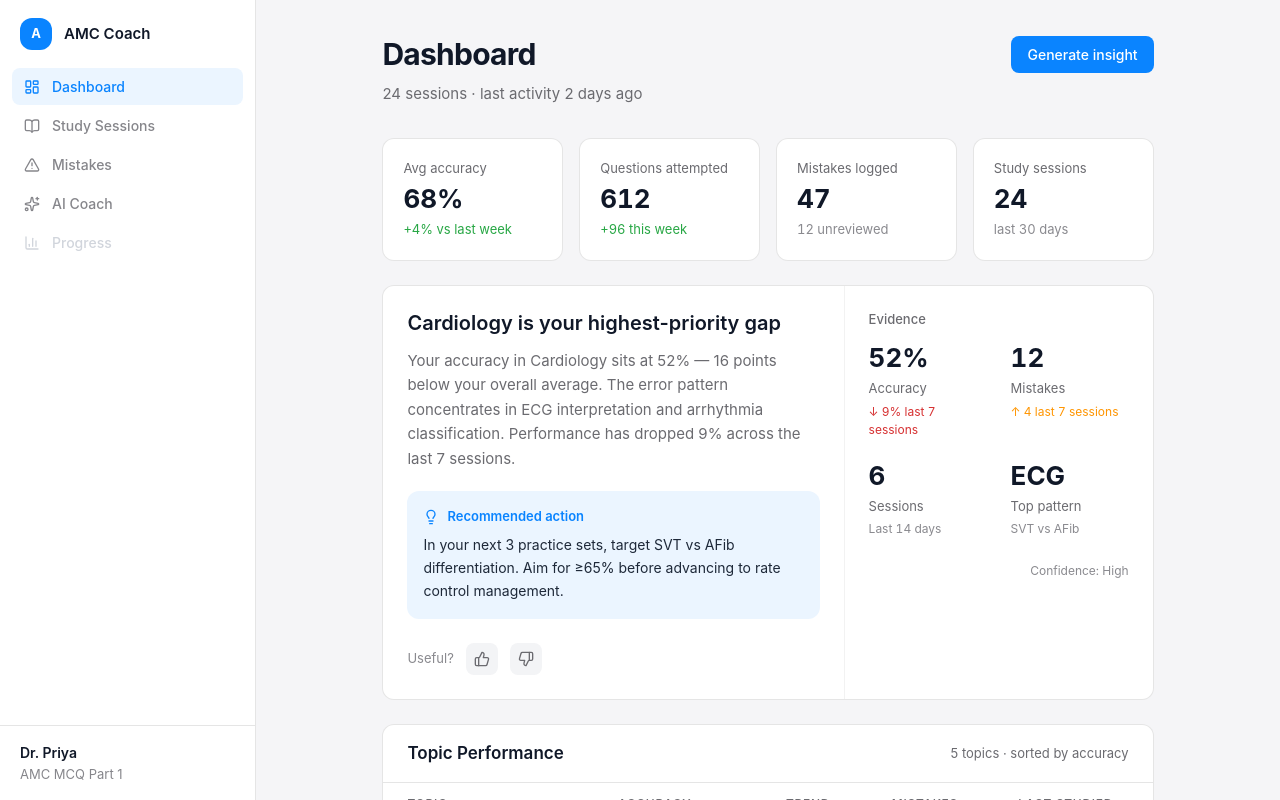
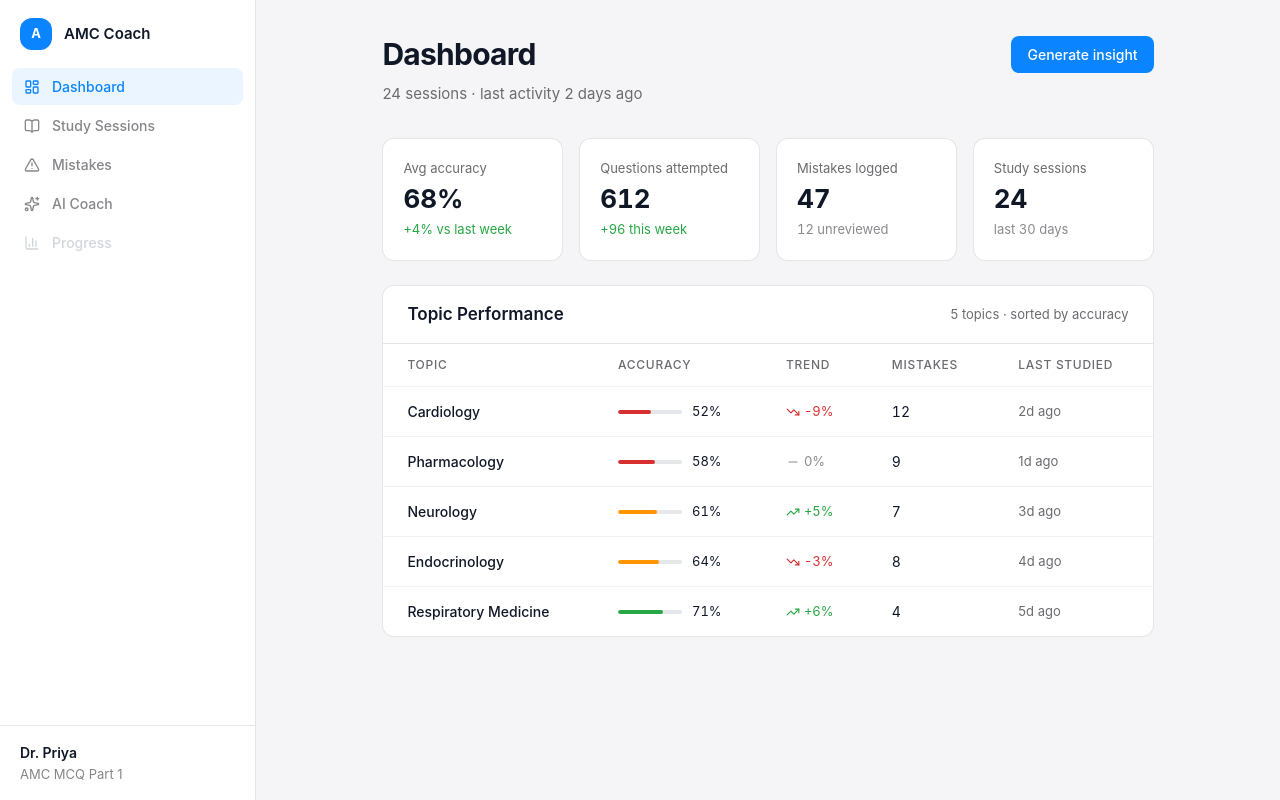
Before and after one commit to BuildWithSai/amc-ai-coach, a React (Vite) app: page / in a window 1280 px wide. Built offline with nearby package versions, Linux system fonts and the light colour scheme.

Commit message:
wire up Dashboard generate insight button to OpenAI pipeline

```diff
--- a/src/pages/DashboardPage.tsx
+++ b/src/pages/DashboardPage.tsx
@@ -1,3 +1,4 @@
+import { useState } from "react";
 import {
   AlertTriangle,
   Activity,
@@ -11,6 +12,11 @@ import {
 import type { ElementType } from "react";
 import { AppShell } from "../components/AppShell";
 import { Button } from "../components/Button";
+import { getSessions, getMistakes } from "../services/storage";
+import { getRankedWeakTopics, getMistakeFrequencyByTopic } from "../analytics/computeAnalytics";
+import { buildDashboardInsightPrompt } from "../prompts/dashboardInsight";
+import { callOpenAI } from "../services/openai";
+import type { DashboardInsightResponse } from "../types/aiResponses";
 
 type StatItem = { label: string; value: string; delta: string; pos: boolean | null };
 type TopicRow = { topic: string; acc: number; trend: number; mistakes: number; lastStudied: string };
@@ -77,6 +83,34 @@ function TrendCell({ trend }: { trend: number }) {
 }
 
 function DashboardPage() {
+  const [insight, setInsight] = useState<DashboardInsightResponse | null>(null);
+  const [loading, setLoading] = useState(false);
+  const [error, setError] = useState(false);
+
+  const handleGenerateInsight = async () => {
+    const sessions = getSessions();
+    const mistakes = getMistakes();
+    const weakTopics = getRankedWeakTopics(sessions);
+    if (weakTopics.length === 0) return;
+    const mistakeFreq = getMistakeFrequencyByTopic(mistakes);
+    const userPrompt = buildDashboardInsightPrompt(weakTopics, mistakeFreq);
+    const systemPrompt = "You are an AI study coach for AMC MCQ Part 1 exam preparation.";
+    setLoading(true);
+    setError(false);
+    const result = await callOpenAI<DashboardInsightResponse>(systemPrompt, userPrompt);
+    if (result) {
+      setInsight(result);
+    } else {
+      setError(true);
+    }
+    setLoading(false);
+  };
+
+  const trendCls = (trend: DashboardInsightResponse["evidence"]["trend"]) =>
+    trend === "declining" ? "text-danger"
+    : trend === "improving" ? "text-success"
+    : "text-tertiary";
+
   return (
     <AppShell>
       <div className="mx-auto w-4/5 px-6 py-8">
@@ -87,7 +121,14 @@ function DashboardPage() {
             <h1 className="text-[30px] font-bold tracking-tight text-gray-900">Dashboard</h1>
             <p className="mt-1.5 text-[15px] text-secondary">24 sessions · last activity 2 days ago</p>
           </div>
-          <Button type="button" className="mt-1">Generate insight</Button>
+          <Button
+            type="button"
+            className="mt-1"
+            onClick={handleGenerateInsight}
+            disabled={loading}
+          >
+            {loading ? "Generating…" : "Generate insight"}
+          </Button>
         </div>
 
         {/* Stats */}
@@ -107,19 +148,27 @@ function DashboardPage() {
           ))}
         </div>
 
-        {/* AI Coaching Brief */}
+        {/* AI Coaching Brief — error state */}
+        {error && (
+          <div className="mb-6 rounded-xl border border-black/10 bg-white p-6">
+            <p className="text-[14px] text-secondary">
+              AI insights temporarily unavailable. Your data is safe.
+            </p>
+          </div>
+        )}
+
+        {/* AI Coaching Brief — insight state */}
+        {insight && !error && (
           <div className="mb-6 rounded-xl border border-black/10 bg-white">
             <div className="grid grid-cols-[1fr_308px]">
 
               {/* Left: insight + action */}
               <div className="border-r border-black/5 p-6">
                 <h2 className="mb-3 text-[20px] font-semibold leading-snug text-balance text-gray-900">
-                Cardiology is your highest-priority gap
+                  {insight.headline}
                 </h2>
                 <p className="mb-5 max-w-[54ch] text-[15px] leading-relaxed text-secondary">
-                Your accuracy in Cardiology sits at 52% — 16 points below your overall average. The error
-                pattern concentrates in ECG interpretation and arrhythmia classification. Performance has
-                dropped 9% across the last 7 sessions.
+                  {insight.detail}
                 </p>
 
                 <div className="mb-6 rounded-xl bg-accent-soft p-4">
@@ -128,8 +177,7 @@ function DashboardPage() {
                     <span className="text-[13px] font-semibold text-accent">Recommended action</span>
                   </div>
                   <p className="text-[14px] leading-relaxed text-gray-800">
-                  In your next 3 practice sets, target SVT vs AFib differentiation. Aim for ≥65% before
-                  advancing to rate control management.
+                    {insight.actionLabel}
                   </p>
                 </div>
 
@@ -156,18 +204,29 @@ function DashboardPage() {
               <div className="p-6">
                 <p className="mb-4 text-[13px] font-medium text-secondary">Evidence</p>
                 <div className="grid grid-cols-2 gap-x-6 gap-y-6">
-                {EVIDENCE.map(({ label, value, sub, cls }) => (
-                  <div key={label}>
-                    <p className="tabular-nums text-[26px] font-bold leading-none text-gray-900">{value}</p>
-                    <p className="mt-2 text-[13px] text-secondary">{label}</p>
-                    <p className={`mt-1 tabular-nums text-[12px] ${cls}`}>{sub}</p>
+                  <div>
+                    <p className="tabular-nums text-[26px] font-bold leading-none text-gray-900">
+                      {insight.evidence.accuracy}%
+                    </p>
+                    <p className="mt-2 text-[13px] text-secondary">Accuracy</p>
+                    <p className={`mt-1 text-[12px] capitalize ${trendCls(insight.evidence.trend)}`}>
+                      {insight.evidence.trend}
+                    </p>
                   </div>
-                ))}
+                  <div>
+                    <p className="text-[18px] font-bold leading-tight text-gray-900 line-clamp-2">
+                      {insight.evidence.topic}
+                    </p>
+                    <p className="mt-2 text-[13px] text-secondary">Priority topic</p>
                   </div>
-              <p className="mt-6 text-right tabular-nums text-[12px] text-tertiary">Confidence: High</p>
+                </div>
+                <p className="mt-6 text-right text-[12px] capitalize text-tertiary">
+                  Urgency: {insight.urgency}
+                </p>
               </div>
             </div>
           </div>
+        )}
 
         {/* Topic Performance */}
         <div className="overflow-hidden rounded-xl border border-black/10 bg-white">
```
Lines whose indentation alone changed are shown as unchanged.
